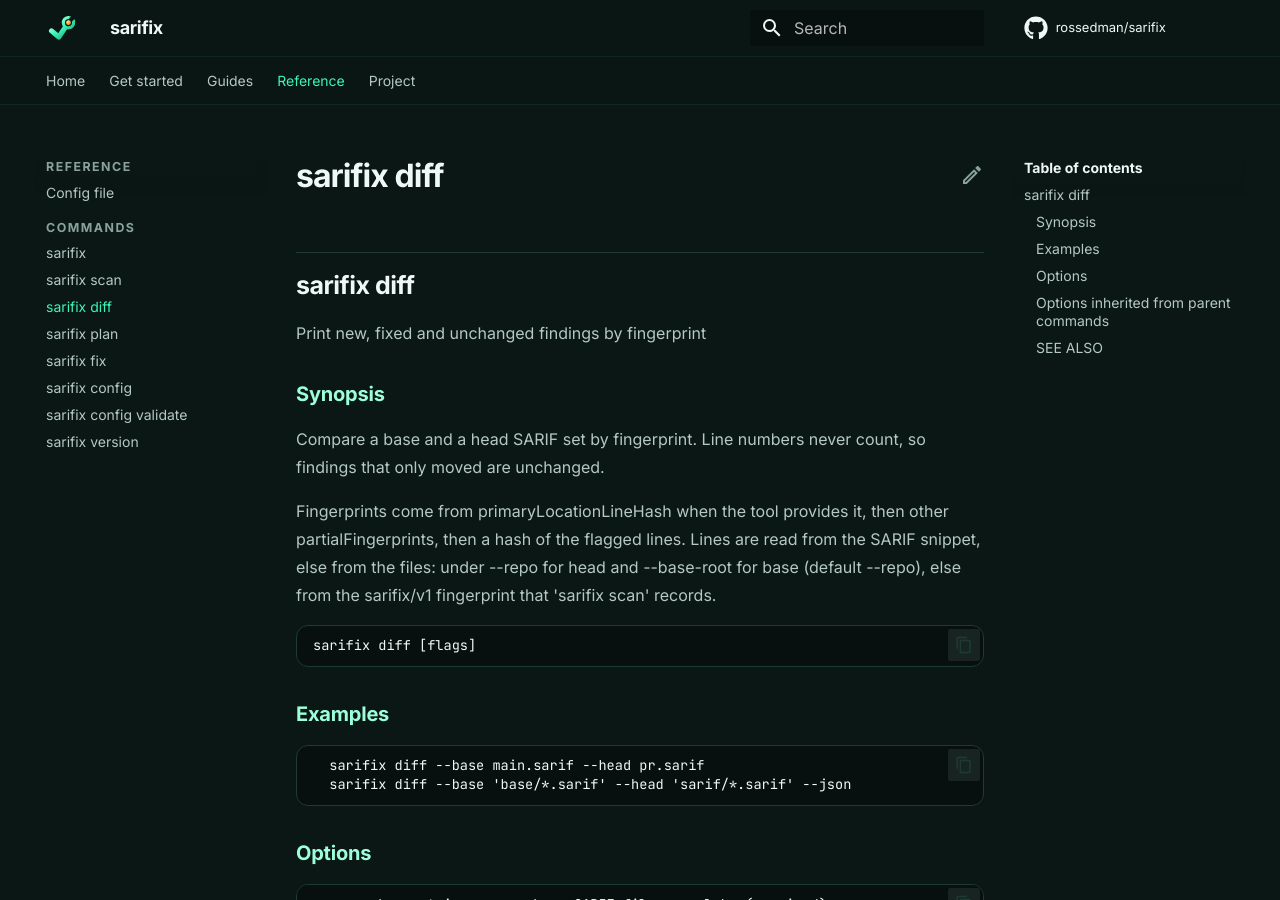
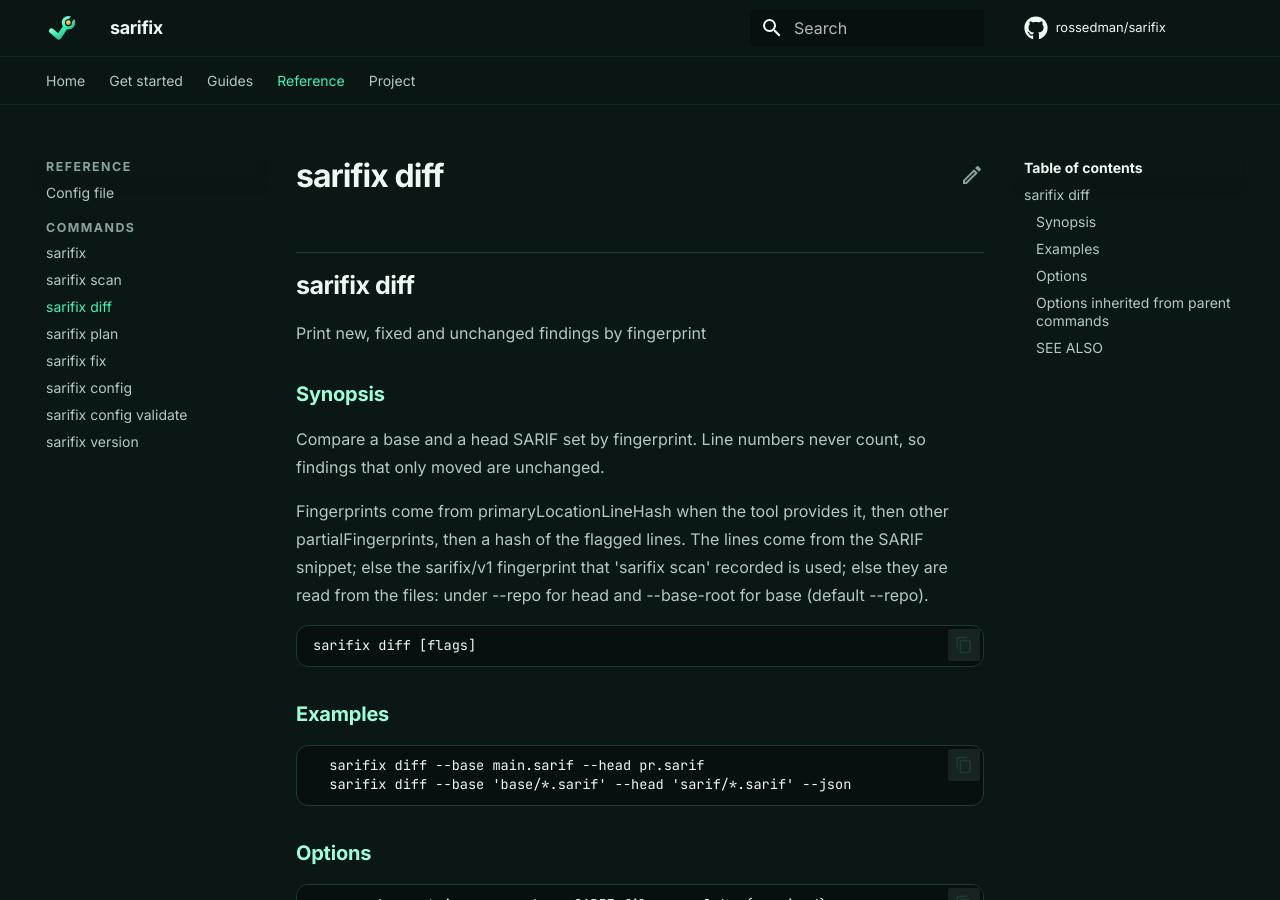
Before and after one commit to rossedman/sarifix, an MkDocs documentation site: the page built from docs/reference/commands/sarifix_diff.md, in a window 1280 px wide and 900 px high. Built offline with MkDocs 1.6.1 and Material for MkDocs 9.7.7, drawn with Linux system fonts in a browser that asks for light colours; comment, search, counter and statistics services are not loaded.

Commit message:
docs: fingerprint precedence after the baseline fix
Co-Authored-By: Claude Opus 5.5 <noreply@anthropic.com>
Claude-Session: https://claude.ai/code/session_011sBQUUZZEdfRKFK4ZyKVsh

````diff
--- a/docs/reference/commands/sarifix_diff.md
+++ b/docs/reference/commands/sarifix_diff.md
@@ -14,10 +14,10 @@ Compare a base and a head SARIF set by fingerprint. Line numbers never count,
 so findings that only moved are unchanged.
 
 Fingerprints come from primaryLocationLineHash when the tool provides it,
-then other partialFingerprints, then a hash of the flagged lines. Lines are
-read from the SARIF snippet, else from the files: under --repo for head and
---base-root for base (default --repo), else from the sarifix/v1 fingerprint
-that 'sarifix scan' records.
+then other partialFingerprints, then a hash of the flagged lines. The lines
+come from the SARIF snippet; else the sarifix/v1 fingerprint that 'sarifix
+scan' recorded is used; else they are read from the files: under --repo for
+head and --base-root for base (default --repo).
 
 ```
 sarifix diff [flags]
````
Also changed, not shown: docs/adr/0003-fingerprints.md (+1 -1 lines), docs/guides/fingerprints.md (+3 -1 lines), 1 other file.
